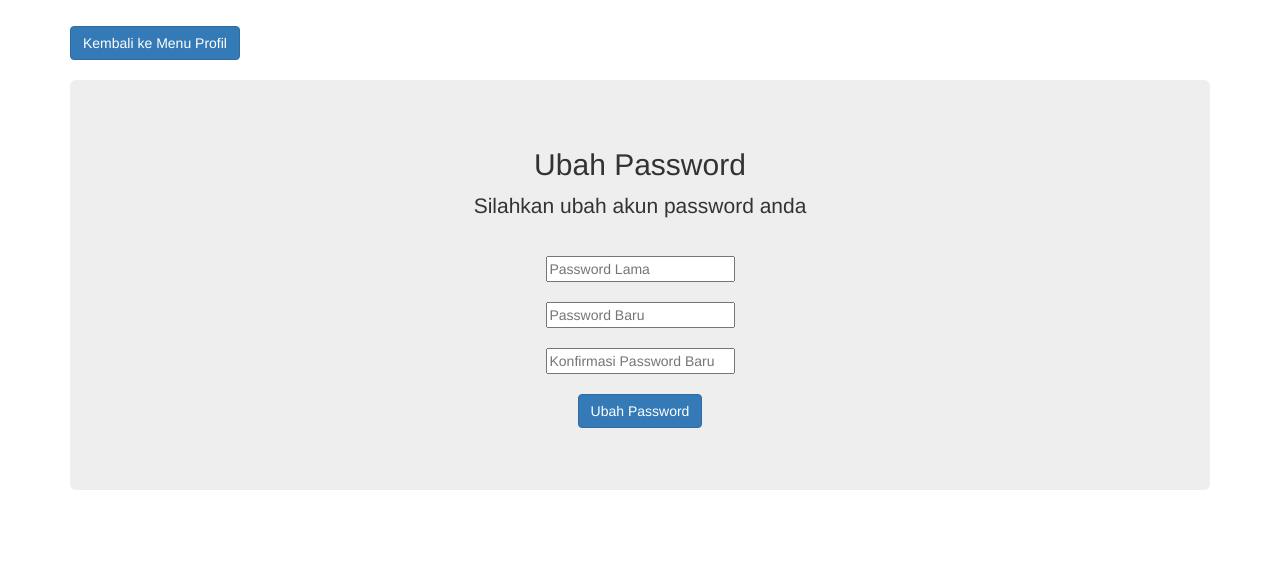
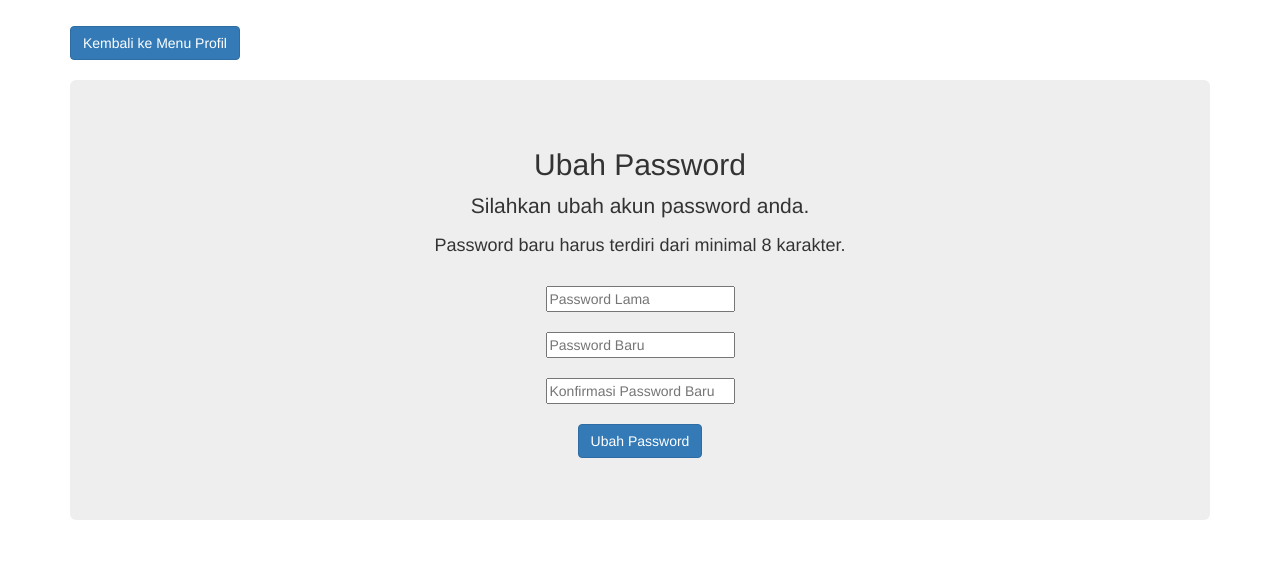
Before and after one commit to 110Montauk/Skripsi, a Flask app: page /change_password in a window 1280 px wide. Shown: the part 237-800 px from the top of the page. Run offline with Flask 3, Linux system fonts and the light colour scheme; the visitor is signed in with stand-in values (Sample User, id 1); some libraries are stand-ins or nearby versions.

Commit message:
Update change_password.html

```diff
--- a/templates/change_password.html
+++ b/templates/change_password.html
@@ -24,7 +24,8 @@
     <br><br>
     <div class="jumbotron text-center">
         <h2>Ubah Password</h2>
-        <p>Silahkan ubah akun password anda</p>
+        <p>Silahkan ubah akun password anda.</p>
+        <h4>Password baru harus terdiri dari minimal 8 karakter.</h4>
         <br>
         <form action="{{ url_for('change_password') }}" method="post">
             <input type="password" name="current_password" placeholder="Password Lama" id="current_password" required>
```
